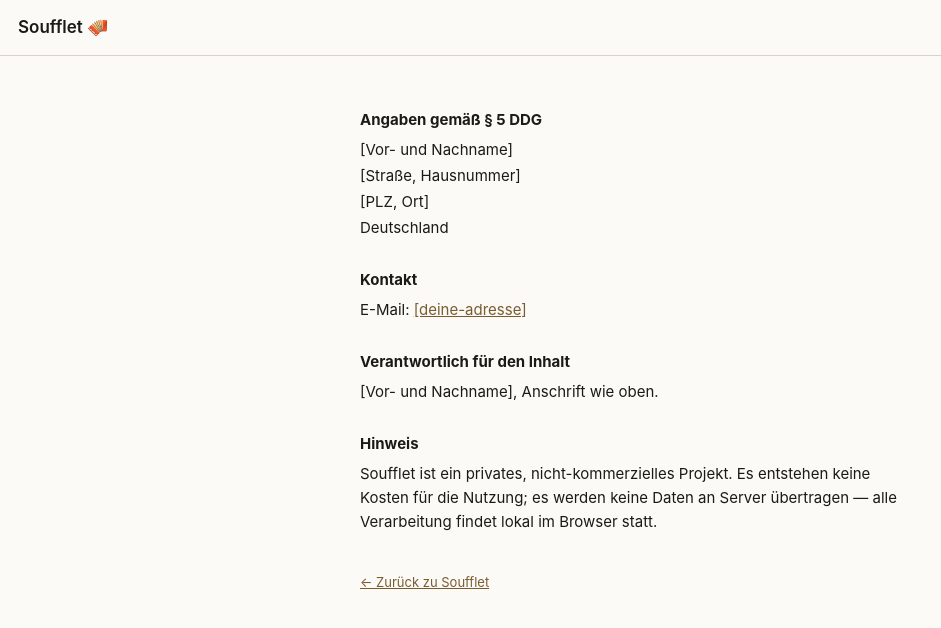
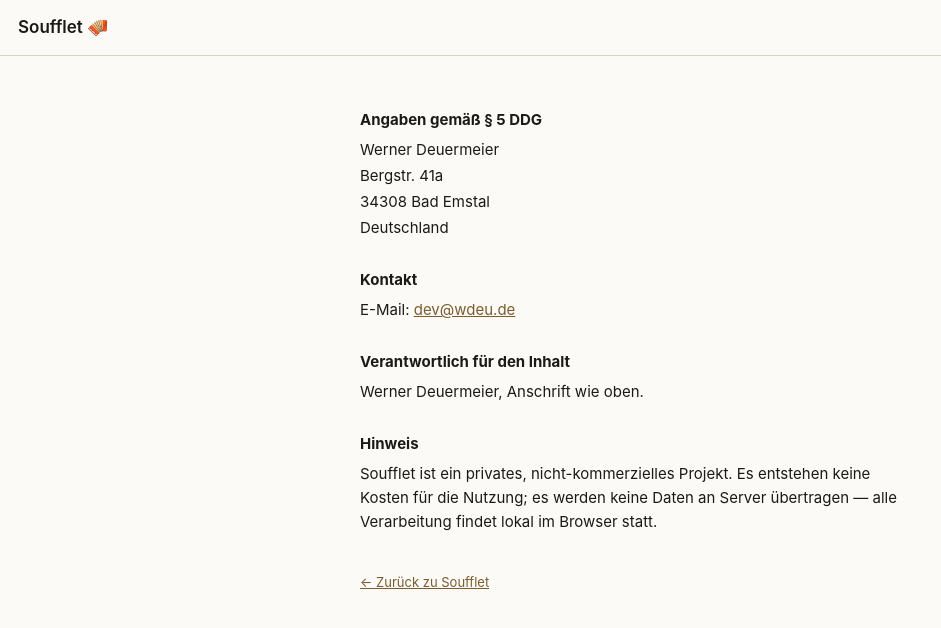
Before and after one commit to wdeu/soufflet, a website: page impressum.html in a window 1280 px wide. Shown: the whole page, without its empty margins (0-941 px from the left). Drawn offline with Linux system fonts and the light colour scheme.

Commit message:
update 2026-06-29 11:43

```diff
--- a/impressum.html
+++ b/impressum.html
@@ -21,16 +21,16 @@
 <header><h1>Soufflet 🪗</h1></header>
 <main>
   <h2>Angaben gemäß § 5 DDG</h2>
-  <p>[Vor- und Nachname]</p>
-  <p>[Straße, Hausnummer]</p>
-  <p>[PLZ, Ort]</p>
+  <p>Werner Deuermeier</p>
+  <p>Bergstr. 41a</p>
+  <p>34308 Bad Emstal</p>
   <p>Deutschland</p>
 
   <h2>Kontakt</h2>
-  <p>E-Mail: <a href="mailto:[deine-adresse]">[deine-adresse]</a></p>
+  <p>E-Mail: <a href="mailto:dev@wdeu.de">dev@wdeu.de</a></p>
 
   <h2>Verantwortlich für den Inhalt</h2>
-  <p>[Vor- und Nachname], Anschrift wie oben.</p>
+  <p>Werner Deuermeier, Anschrift wie oben.</p>
 
   <h2>Hinweis</h2>
   <p>Soufflet ist ein privates, nicht-kommerzielles Projekt. Es entstehen keine Kosten für die Nutzung; es werden keine Daten an Server übertragen — alle Verarbeitung findet lokal im Browser statt.</p>
--- a/keyboards.json
+++ b/keyboards.json
@@ -1,6 +1,6 @@
 {
  "version": 1,
- "generated": "2026-06-28",
+ "generated": "2026-06-29",
  "defaults": {
   "rh": "RH_GCStd2R21",
   "lh": "LH_Sol-Do_GC_8Bass"
```
